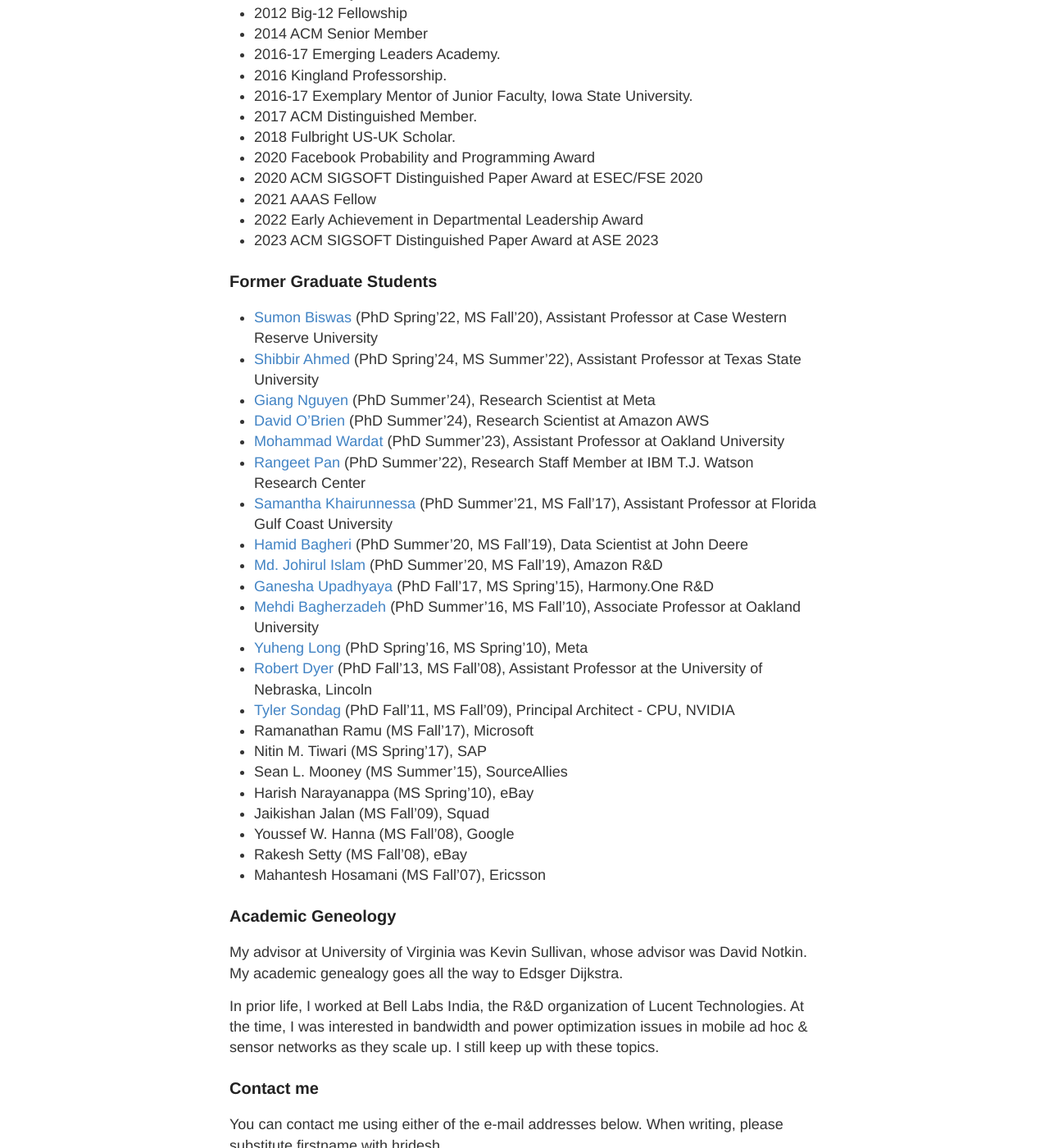
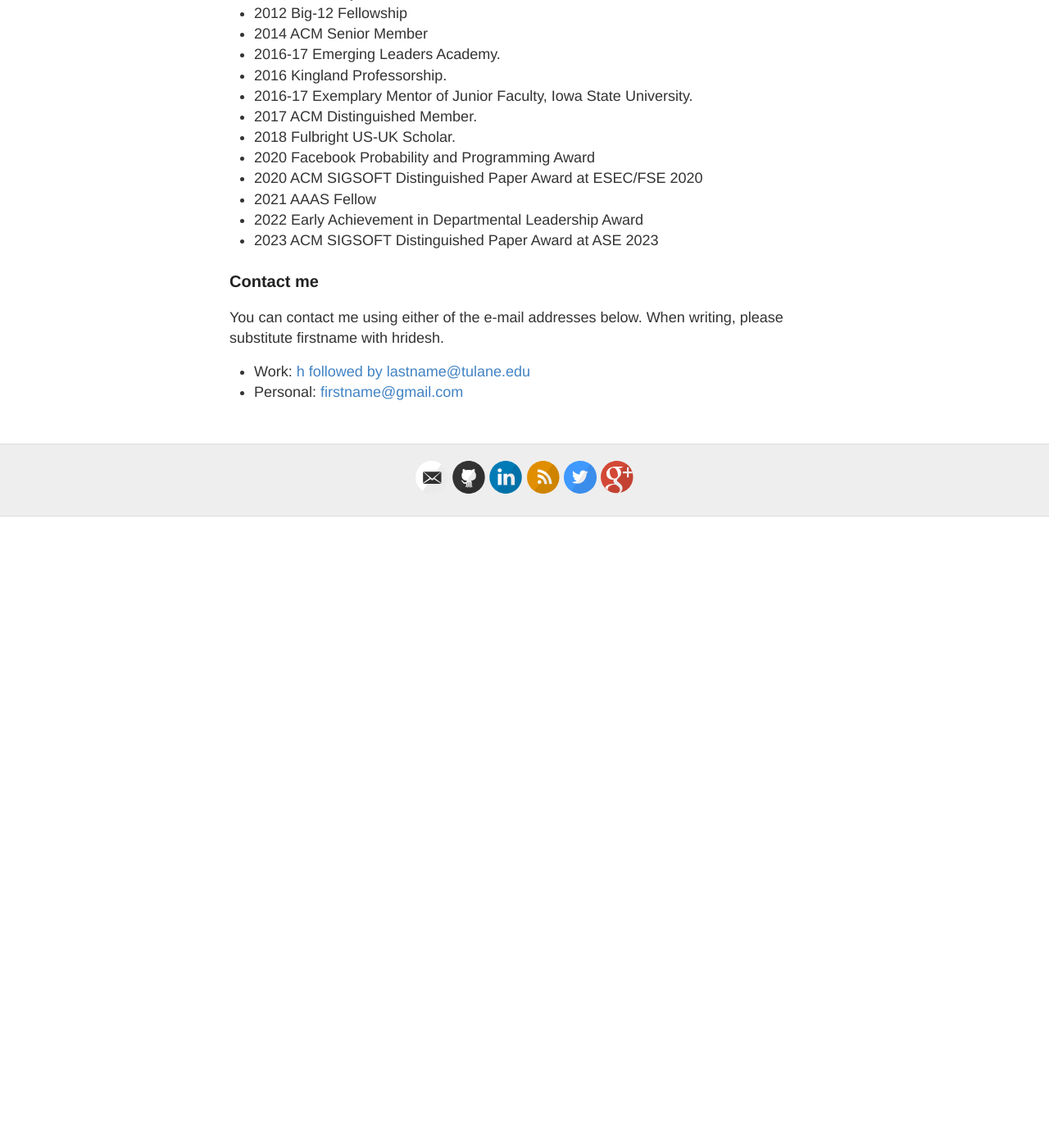
Before and after one commit to hridesh/hridesh.github.io, a Jekyll site: the page built from index.md, in a window 1280 px wide and 1400 px high, scrolled down 1991 px. Shown: the whole window at 82% size. Built offline with Jekyll 4.4.1, drawn with Linux system fonts in a browser that asks for light colours; after the commit the page ends 2621 px from its top, so only the background shows below that.

Commit message:
misc changes

```diff
--- a/index.md
+++ b/index.md
@@ -83,39 +83,6 @@ Hridesh Rajan currently serves as the Dean of the [School of Science and Enginee
 - 2022 Early Achievement in Departmental Leadership Award
 - 2023 ACM SIGSOFT Distinguished Paper Award at ASE 2023
 
-### Former Graduate Students
-
-- [Sumon Biswas](https://sumonbis.github.io) (PhD Spring'22, MS Fall'20), Assistant Professor at Case Western Reserve University
-- [Shibbir Ahmed](https://shibbirtanvin.github.io) (PhD Spring'24, MS Summer'22), Assistant Professor at Texas State University
-- [Giang Nguyen](https://www.linkedin.com/in/giang-nguyen-b6945914b/) (PhD Summer'24), Research Scientist at Meta
-- [David O'Brien](https://www.linkedin.com/in/davidobr/) (PhD Summer'24), Research Scientist at Amazon AWS
-- [Mohammad Wardat](https://scholar.google.com/citations?user=04sYwigAAAAJ&hl=ar) (PhD Summer'23), Assistant Professor at Oakland University
-- [Rangeet Pan](https://rangeetpan.github.io) (PhD Summer'22), Research Staff Member at IBM T.J. Watson Research Center
-- [Samantha Khairunnessa](https://www.linkedin.com/in/samantha-syeda/) (PhD Summer'21, MS Fall'17), Assistant Professor at Florida Gulf Coast University
-- [Hamid Bagheri](https://www.linkedin.com/in/hamidbagheri/) (PhD Summer'20, MS Fall'19), Data Scientist at John Deere
-- [Md. Johirul Islam](https://www.linkedin.com/in/johir/) (PhD Summer'20, MS Fall'19), Amazon R&D
-- [Ganesha Upadhyaya](https://www.linkedin.com/in/gupadhyaya/) (PhD Fall'17, MS Spring'15), Harmony.One R&D
-- [Mehdi Bagherzadeh](https://mbagherz.bitbucket.io) (PhD Summer'16, MS Fall'10), Associate Professor at Oakland University
-- [Yuheng Long](https://www.linkedin.com/in/yuheng-long-073b4714/) (PhD Spring'16, MS Spring'10), Meta
-- [Robert Dyer](https://cse.unl.edu/~rdyer/) (PhD Fall'13, MS Fall'08), Assistant Professor at the University of Nebraska, Lincoln
-- [Tyler Sondag](https://www.linkedin.com/in/tyler-sondag-92b757b/) (PhD Fall'11, MS Fall'09), Principal Architect - CPU, NVIDIA
-- Ramanathan Ramu (MS Fall'17), Microsoft
-- Nitin M. Tiwari (MS Spring'17), SAP
-- Sean L. Mooney (MS Summer'15), SourceAllies
-- Harish Narayanappa (MS Spring'10), eBay
-- Jaikishan Jalan (MS Fall'09), Squad
-- Youssef W. Hanna (MS Fall'08), Google
-- Rakesh Setty (MS Fall'08), eBay
-- Mahantesh Hosamani (MS Fall'07), Ericsson
-
-
-### Academic Geneology
-
-My advisor at University of Virginia was Kevin Sullivan,
-whose advisor was David Notkin.
-My academic genealogy goes all the way to Edsger Dijkstra.
-
-In prior life, I worked at Bell Labs India, the R&D organization of Lucent Technologies. At the time, I was interested in bandwidth and power optimization issues in mobile ad hoc & sensor networks as they scale up. I still keep up with these topics.
 
 ### Contact me
 
```
